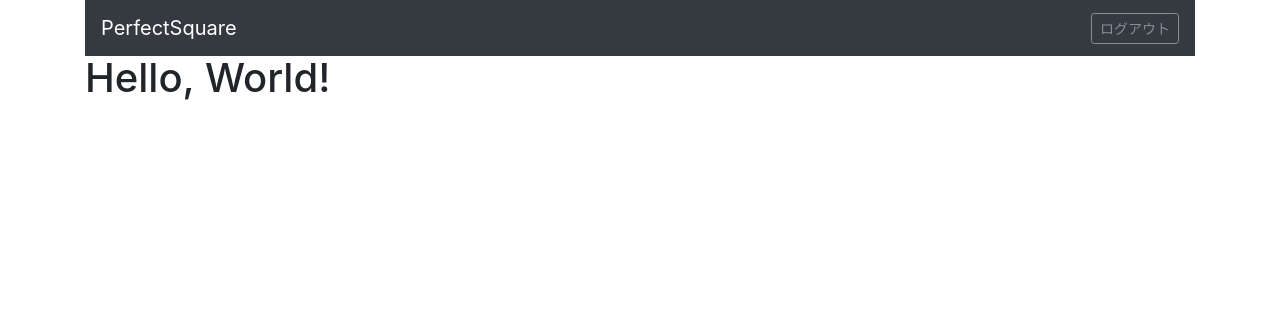
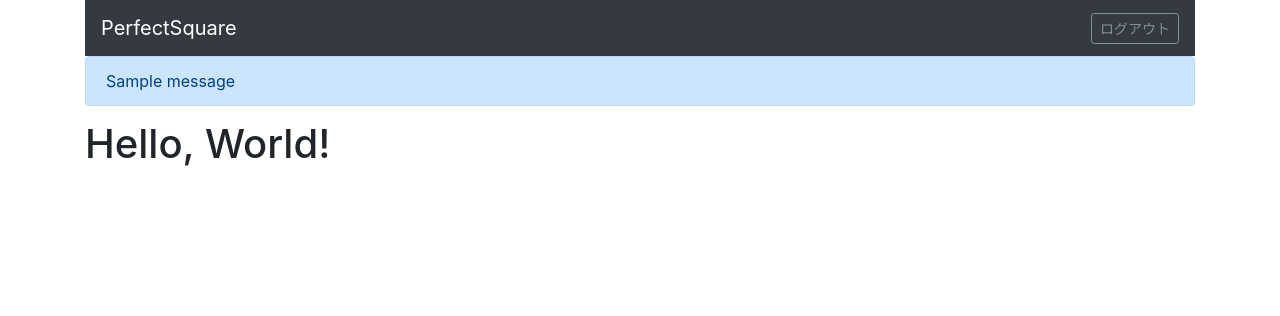
Before and after one commit to sandmark/DjangoPerfectSquare, a Django app: page / in a window 1280 px wide. Shown: the top 316 px of the page. Run offline with Django 3.2, Linux system fonts and the light colour scheme; a user stored in the database is signed in; tables that the repository leaves empty hold one stand-in row (values such as "Sample post"); one stand-in notice (Sample message) is shown; parts of the project's set-up code (start-up, migrations or seed data) failed here and were passed over; some libraries are stand-ins or nearby versions.

Commit message:
Add alerts to layout

```diff
--- a/cms/templates/layout.html
+++ b/cms/templates/layout.html
@@ -33,6 +33,13 @@
         {% endif %}
       </nav>
 
+      <!-- Alerts/Messages -->
+      {% for message in messages %}
+      <div class="alert alert-primary" role="alert">
+        {{message}}
+      </div>
+      {% endfor %}
+
       <!-- content -->
       {% block content %}
       {% endblock content %}
```
